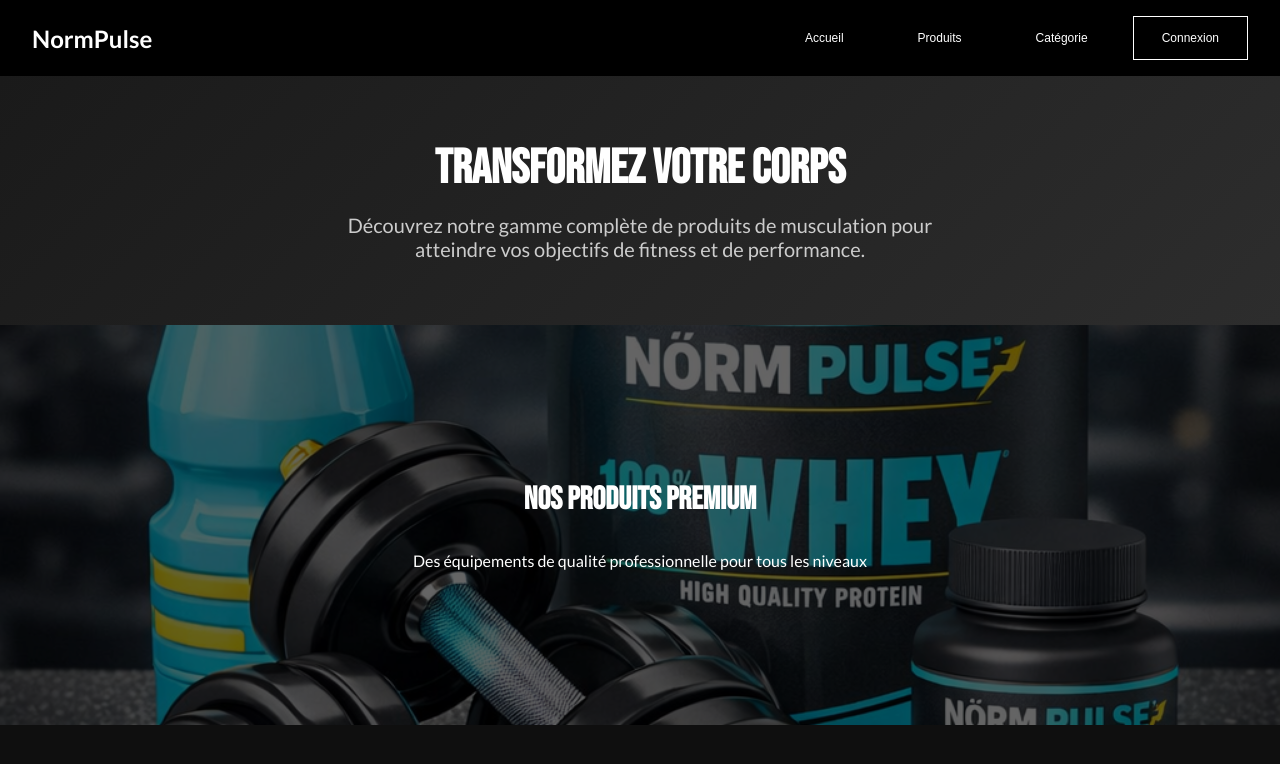
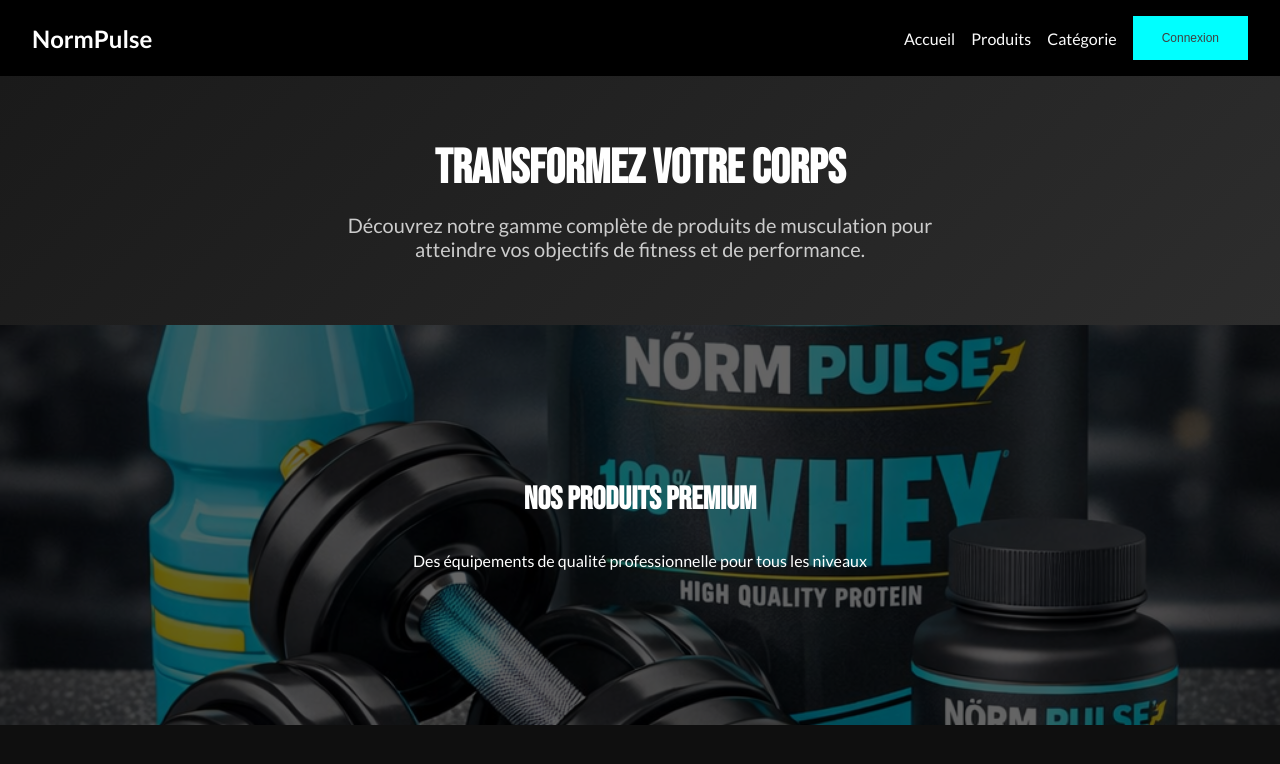
Before and after one commit to eaflowdev/normpulse-site, a React (Vite) app in the folder normpulse-site/: page /login in a window 1280 px wide. Shown: the top 764 px of the page. Built offline with nearby package versions, Linux system fonts and the light colour scheme.

Commit message:
fix item navbar

```diff
--- /dev/null
+++ b/normpulse-site/src/package/Atom/NavbarItem/NavbarItem.css
@@ -0,0 +1,4 @@
+.navbar-item {
+    font-size: var(--navbar-item-font-size);
+    color: var(--navbar-item-color);
+}
--- /dev/null
+++ b/normpulse-site/src/package/Atom/NavbarItem/NavbarItem.tsx
@@ -0,0 +1,17 @@
+import "./NavbarItem.css";
+import "../../global.css";
+import type { ReactNode } from "react";
+
+interface NavbarItemProps {
+  children: ReactNode;
+}
+
+export default function NavbarItem({
+  children,
+}: NavbarItemProps) {
+  return (
+    <div className="navbar-item">
+      {children}
+    </div>
+  );
+}
--- a/normpulse-site/src/package/Molecule/Navbar/Navbar.css
+++ b/normpulse-site/src/package/Molecule/Navbar/Navbar.css
@@ -13,31 +13,6 @@
     color: #ffffff;
 }
 
-.navbar .button {
-    color: #ffffff;
-}
-
-.navbar .button-primary {
-    background-color: transparent;
-    color: #ffffff;
-    border-color: #ffffff;
-}
-
-.navbar .button-primary:hover {
-    background-color: #ffffff;
-    color: #000000;
-}
-
-.navbar .button-secondary {
-    background-color: transparent;
-    color: #ffffff;
-    border-color: transparent;
-}
-
-.navbar .button-secondary:hover {
-    color: #00FFFF;
-}
-
 .navbar-links {
     display: flex;
     gap: 1rem;
--- a/normpulse-site/src/package/Molecule/Navbar/Navbar.tsx
+++ b/normpulse-site/src/package/Molecule/Navbar/Navbar.tsx
@@ -1,15 +1,16 @@
 import "./Navbar.css";
 import "../../global.css";
 import Button from "../../Atom/Button/Button";
+import NavbarItem from "../../Atom/NavbarItem/NavbarItem";
 
 export default function Navbar() {
   return (
     <nav className="navbar">
       <div className="navbar-logo">NormPulse</div>
       <div className="navbar-links">
-        <Button variant="secondary">Accueil</Button>
-        <Button variant="secondary">Produits</Button>
-        <Button variant="secondary">Catégorie</Button>
+        <NavbarItem>Accueil</NavbarItem>
+        <NavbarItem>Produits</NavbarItem>
+        <NavbarItem>Catégorie</NavbarItem>
         <Button variant="primary">Connexion</Button>
       </div>
     </nav>
--- a/normpulse-site/src/package/global.css
+++ b/normpulse-site/src/package/global.css
@@ -7,6 +7,7 @@
     --color-grey: #CDCDCD;
     --color-grey-dark: #989898;
     --color-grey-darker: #868686;
+    --color-white: #FCFCFC;
 
     /* GLOBAL BUTTON */
     --button-padding-lr: 28px;
@@ -77,24 +78,27 @@
 
 
     /* INPUT COLORS */
-    --input-bg-color: #FCFCFC;
-    --input-text-color: #404040;
-    --input-border-color: #CDCDCD;
-    --input-border-focus-color: #404040;
-    --input-disabled-bg-color: #FCFCFC;
-    --input-disabled-text-color: #CDCDCD;
-    --input-disabled-border-color: #CDCDCD;
+    --input-bg-color: var(--color-white);
+    --input-text-color: var(--color-ternary);
+    --input-border-color: var(--color-grey);
+    --input-border-focus-color: var(--color-ternary);
+    --input-disabled-bg-color: var(--color-white);
+    --input-disabled-text-color: var(--color-grey);
+    --input-disabled-border-color: var(--color-grey);
 
     /* INPUT COLORS WITH BORDER */
-    --input-bg-color: #FCFCFC;
-    --input-text-color: #404040;
-    --input-border-color: #404040;
-    --input-border-focus-color: #404040;
-    --input-disabled-bg-color: #FCFCFC;
-    --input-disabled-text-color: #CDCDCD;
-    --input-disabled-border-color: #CDCDCD;
+    --input-bg-color: var(--color-white);
+    --input-text-color: var(--color-ternary);
+    --input-border-color: var(--color-ternary);
+    --input-border-focus-color: var(--color-ternary);
+    --input-disabled-bg-color: var(--color-white);
+    --input-disabled-text-color: var(--color-grey);
+    --input-disabled-border-color: var(--color-grey);
 
 
+    /* NAVBAR ITEM */
+    --navbar-item-color: var(--color-white);
+    --navbar-item-font-size: 16px;
 
 
     /* BADGE GLOBAL */
```
